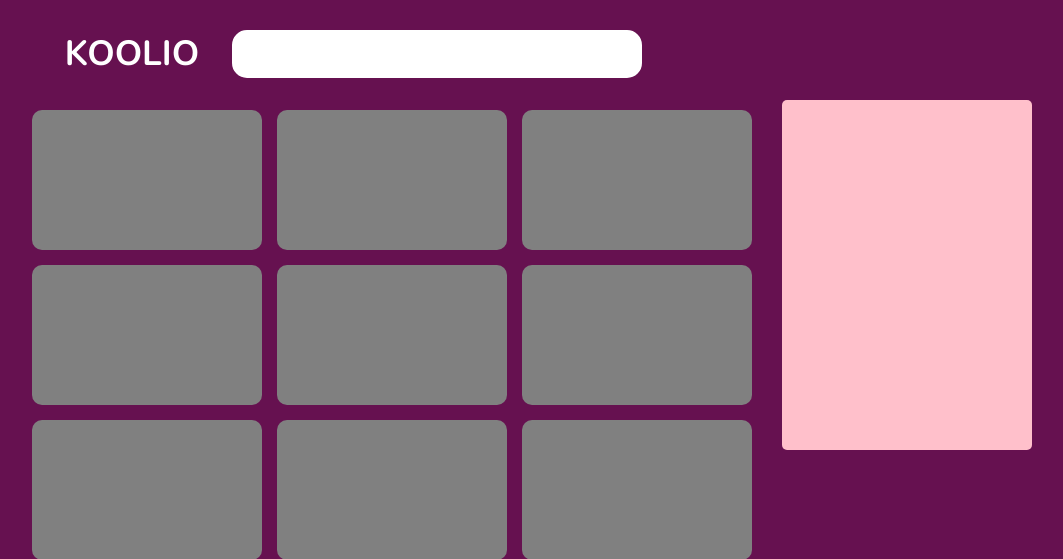
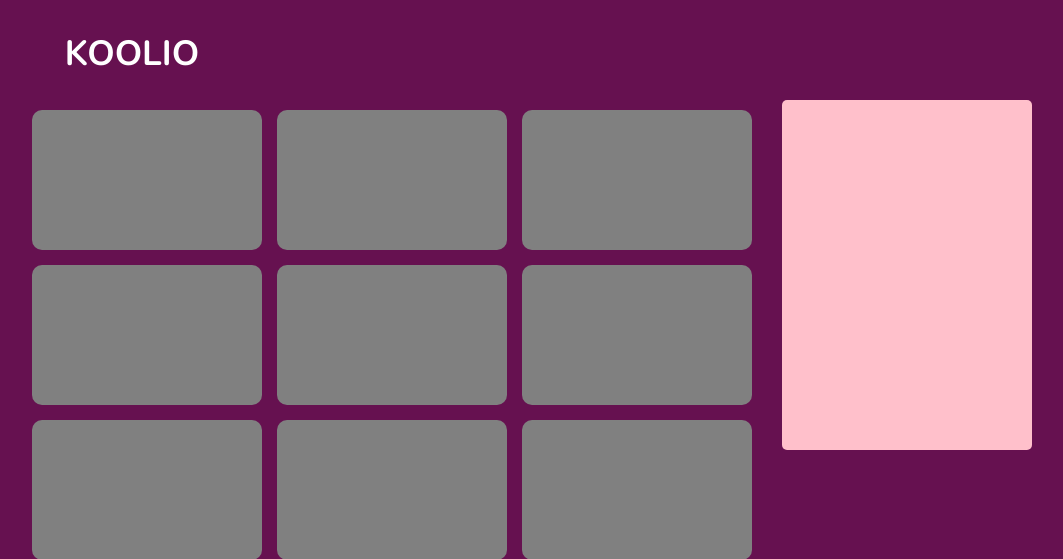
Before and after one commit to zkytony/card_flash_ui, a PHP site: page / in a window 1280 px wide. Shown: the top 559 px of the page, without its empty margins (108-1171 px from the left). Run offline with PHP 8.4, Linux system fonts and the light colour scheme; some libraries are stand-ins or nearby versions.

Commit message:
Remove style of searchbar defined in main.css

```diff
--- a/css/main.css
+++ b/css/main.css
@@ -25,7 +25,7 @@ a {
     height:50px;
 }
 
-.logo, .search-bar, top-link {
+.logo, top-link {
     float:left;
 }
 
@@ -38,18 +38,6 @@ a {
     /*border-radius:10px;*/
     text-align:center;
     color:#FFF;
-}
-
-.search-bar {
-    width:400px;
-    height:75%;
-    background-color:#FFF;
-    border:5px solid #FFF;
-    border-radius:15px;
-}
-
-.search-bar:hover {
-    background-color:#660066;
 }
 
 .top-link {
```
